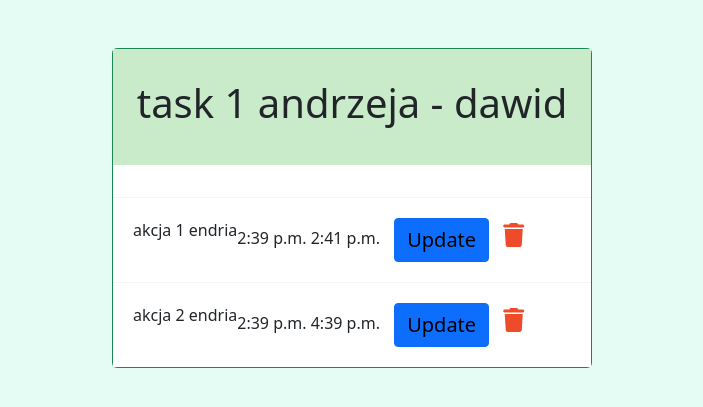
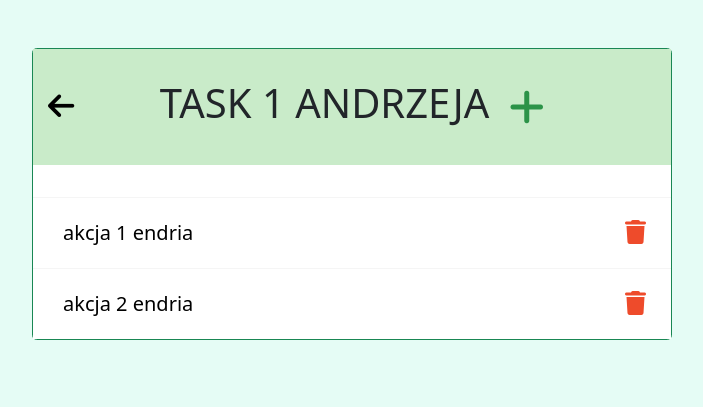
Before and after one commit to dawid809/ToDoList-Django, a Django app: page /action-list/50/ in a window 1280 px wide. Shown: the part 60-467 px from the top of the page, without its empty margins (288-991 px from the left). Run offline with Django 4.2, Linux system fonts and the light colour scheme; a user stored in the database is signed in; data comes from the database, SQL or seed files in the repository; both versions use the stored data as it was after the commit; some libraries are stand-ins or nearby versions.

Commit message:
Action CRUD completed

```diff
--- a/base/templates/base/action_delete_form.html
+++ b/base/templates/base/action_delete_form.html
@@ -3,7 +3,7 @@
 {% block title %}Action delete{% endblock %}
 
 {% block content %}
-<div class="d-flex flex-column w-100 bg-todo m-auto p-lg-2 border border-success rounded-3">
+<div class="d-flex flex-column w-75 bg-todo m-auto p-lg-2 border border-success rounded-3">
     <div class="d-flex align-items-center justify-content-center position-relative">
         <h1 class="text-center">Action delete</h1>
         <a class="position-absolute start-0 back-arrow" href="{% url 'action-list' action.task.id %}">
--- a/base/templates/base/action_list.html
+++ b/base/templates/base/action_list.html
@@ -4,10 +4,19 @@
 
 {% block content %}
 <div
-  class="d-flex flex-column w-75 bg-todo m-auto border border-success rounded-3"
+  class="d-flex flex-column w-100 bg-todo m-auto border border-success rounded-3"
 >
   <div class="task-header">
-    <h1 class="text-center">{{task_name}} - {{request.user}}</h1>
+      <div class="d-flex align-items-center justify-content-center position-relative">
+        <a class="position-absolute start-0 back-arrow" href="{% url 'task-list'%}">
+            <i class="fa-solid fa-arrow-left"></i>
+          </a>
+            <h1 class="text-center">{{task_name|upper}}</h1>
+            <a href="{% url 'action-create' view.kwargs.task_pk %}" class="add-button" style="margin-left: 20px;">
+              <i class="fa-solid fa-plus"></i>
+            </a>
+    </div>
+  </a>
   </div>
   <div class="task-item-wrapper">
     <div class="d-flex align-items-center justify-content-between p-3"></div>
@@ -15,21 +24,14 @@
     {% for action in actions %}
     <div class="task-wrapper">
       <div class="task-title">
-        <div style="display: flex;">
-          <div>{{action.name}}</div>
-          <div>
-           <span> {{action.started_at}}</span>
-           <span>{{action.ended_at}}</span>
-           <a  href="{% url 'action-update' action.task.id action.id %}" class="btn btn-primary">
-            Update
+           <a  href="{% url 'action-update' action.task.id action.id %}">
+            {{action.name}}
             </a>
+          </div>
             <a class="action-icon" href="{% url 'action-delete' action.task.id action.id %}"
               ><i class="fa-solid fa-trash"></i
             ></a>
-          </div>
-        </div>
       </div>
-    </div>
     {% endfor %}
     {% else %}
     <div class="task-wrapper">
--- a/base/templates/base/action_update_form.html
+++ b/base/templates/base/action_update_form.html
@@ -3,6 +3,7 @@
 {% block title %}Action update{% endblock %}
 
 {% block content %}
+<div class="form-body">
     <div class="d-flex flex-column w-100 bg-todo m-auto p-lg-2 border border-success rounded-3">
         <div class="d-flex align-items-center justify-content-center position-relative">
             <h1 class="text-center">Action update</h1>
@@ -17,4 +18,5 @@
         </form>
 
     </div>
+</div>
 {% endblock %}
--- a/base/templates/base/task_update_form.html
+++ b/base/templates/base/task_update_form.html
@@ -15,9 +15,6 @@
             {% csrf_token %} {{form.as_p}}
             <input class="btn btn-primary" type="submit" value="Update" />
         </form>
-        <a  href="{% url 'action-create' task.id %}" class="btn btn-primary" style="position: absolute; bottom:30px; right: 30px;width: 120px;">
-        Add action
-        </a>
         <!-- <input class="btn btn-primary" value="Add action" data-bs-toggle="modal" data-bs-target="#models-action" style="position: absolute; bottom:30px; right: 30px;width: 120px;">
         <div class="modal fade" tabindex="-1" id="models-action" data-bs-backdrop="static"  data-bs-keyboard="false">
             <div class="modal-dialog">
@@ -42,5 +39,6 @@
           </div>
         {% block modal %} -->
         {% endblock %}
+      </div>
 </div>
 {% endblock %}
--- a/base/urls.py
+++ b/base/urls.py
@@ -5,17 +5,14 @@ from django.contrib.auth.views import LogoutView
 
 urlpatterns = [
     path('', TaskList.as_view(), name='task-list'),
-    # path('task/<int:pk>/', TaskDetail.as_view(), name='task-detail'),
-    #(r'^task-update/?P<int:pk>[\d]+)/$
     path('task-create/', TaskCreate.as_view(), name='task-create'),
     path('task-update/<int:pk>/', TaskUpdate.as_view(), name='task-update'),
     path('task-delete/<int:pk>/', TaskDelete.as_view(), name='task-delete'),
 
-    path('task-update/<int:pk>/action-create/', ActionCreate.as_view(), name='action-create'),
-
+    #path('r^/action-create/(?P<int:task_pk>[\w-]+)/$', ActionCreate.as_view(), name='action-create'),
+    path('action-create/<int:task_pk>/', ActionCreate.as_view(), name='action-create'),
     path('action-list/<int:task_pk>/', ActionList.as_view(), name='action-list'),
     path('action-update/<int:task_pk>/<int:pk>/', ActionUpdate.as_view(), name='action-update'),
-    path('action-update/<int:pk>/', ActionUpdate.as_view(), name='action-update'),
     path('action-delete/<int:task_pk>/<int:pk>/', ActionDelete.as_view(), name='action-delete'),
 
     path('login/', CustomLogin.as_view(), name='login'),
--- a/base/views.py
+++ b/base/views.py
@@ -1,9 +1,4 @@
-
-from re import T
-from django import forms
-from django.forms.widgets import PasswordInput, TextInput
-
-from django.shortcuts import get_object_or_404, render, redirect
+from django.shortcuts import get_object_or_404, redirect
 from django.views.generic.list import ListView
 from django.views.generic.detail import DetailView
 from django.views.generic.edit import CreateView, UpdateView, DeleteView, FormView
@@ -14,66 +9,48 @@ from django.contrib.auth.forms import UserCreationForm
 from django.contrib.auth import login
 from bootstrap_datepicker_plus.widgets import DateTimePickerInput, TimePickerInput
 
-from django.views.generic.edit import ModelFormMixin
 from django.contrib.auth.models import User
 
 
 from django.urls import reverse_lazy
 
-from base.forms import Form1, Form2
-
 from .models import Action, Task
 # Create your views here.
 
 
-# class ActionList(LoginRequiredMixin, ListView):
-#     model = Action
-#     context_object_name = 'actions'
-#     # paginate_by = 5
-#     # template_name = 'base/tasks.html'
-#     def get_context_data(self, **kwargs):
-#         context =  super().get_context_data(**kwargs)
-#         context['actions'] = context['actions'].filter(user=self.request.user)
-#        # context['count-hours'] = context['actions'].filter()
-#         #context['count-hours'] = context['actions'].filter(calctime2=calctime2)
-#        # context['actions'] = context['actions'].filter(task)
-#        # print('print', context['actions'][1].ended_at) #odwolanie do pola ended dla 1 elementu slownika
-#         return context
-
 class ActionList(LoginRequiredMixin, ListView):
     model = Action
     context_object_name = 'actions'
+
     def get_context_data(self, **kwargs):
-        print(kwargs)
         context =  super().get_context_data(**kwargs)
         print(kwargs)
         context['actions'] = context['actions'].filter(task = self.kwargs['task_pk'])
         name = Task.objects.get(id=self.kwargs['task_pk'])
         context['task_name'] = name
         print(context)
-        #context['actions'] = context['actions'].filter(user=self.request.user)
         return context
 
+
 # ModelFormMixin , FormMixin
+    # hidden
+    # get initial value
+    # id task by pattern(?=123)
 class ActionCreate(LoginRequiredMixin, CreateView):
     model = Action
-    fields =  ['name', 'started_at', 'ended_at', 'task', 'user']
+    fields =  ['name', 'started_at', 'ended_at', 'user', 'task']
     template_name_suffix = '_create_form'
 
     def get_success_url(self):
-        task_id=self.kwargs['pk']
-        return reverse_lazy('task-update', kwargs={'pk': task_id})
+        task_id=self.kwargs['task_pk']
+        return reverse_lazy('action-list', kwargs={'task_pk': task_id})
 
     def get_initial(self):
-        print(self.args)
-        #print('id_taska = ', self.kwargs['pk'])
-        self.initial['task'] = self.kwargs['pk']
-        self.initial['user'] = self.request.user
-
-        # hidden
-        # get initial value
-        # id task by pattern(?=123)
-        return super().get_initial()
+        initial = super().get_initial()
+        print('kwargs: ',self.kwargs)
+        initial['task'] = self.kwargs['task_pk']
+        initial['user'] = self.request.user
+        return initial
 
     def get_form(self):
         form = super().get_form()
@@ -81,7 +58,7 @@ class ActionCreate(LoginRequiredMixin, CreateView):
         # form.fields['ended_at'].widget = DateTimePickerInput()
         form.fields['started_at'].widget = TimePickerInput()
         form.fields['ended_at'].widget = TimePickerInput()
-        form.fields['task'].queryset = Task.objects.filter(id = self.kwargs['pk'])
+        form.fields['task'].queryset = Task.objects.filter(id = self.kwargs['task_pk'])
         form.fields['user'].queryset = User.objects.filter(username = self.request.user)
         return form
 
@@ -99,15 +76,8 @@ class ActionUpdate(LoginRequiredMixin, UpdateView):
         task_id=self.kwargs['task_pk']
         return reverse_lazy('action-list', kwargs={'task_pk': task_id})
 
-    #success_url = reverse_lazy('action-list:action.task.id')
-
-    def get_object(self):
-       return get_object_or_404(Action,
-                                id=self.kwargs['pk'],
-                                task=self.kwargs['task_pk'])
-
     def get_initial(self):
-        print(self.args)
+        print(self.kwargs)
         print('id_taska = ', self.kwargs['task_pk'])
         return super().get_initial()
 
@@ -117,53 +87,16 @@ class ActionUpdate(LoginRequiredMixin, UpdateView):
         form.fields['ended_at'].widget = TimePickerInput()
         return form
 
-    # def get_success_url(self):
-    #     print(self.kwargs)
-    #     task_id=self.kwargs['task_pk']
-    #     action_id=self.kwargs['pk']
-    #     print(task_id, action_id)
-    #     return reverse_lazy('action-list', kwargs={'task_pk': task_id, 'action_pk': action_id})
-
-    # def get_queryset(self):
-    #     queryset = super(ActionUpdate, self).get_queryset()
-    #     return queryset.filter(task=self.kwargs['task_pk'])
-
-    # def get_initial(self):
-    #     print(self.args)
-    #     #print('id_taska = ', self.kwargs['pk'])
-    #     self.initial['task'] = self.kwargs['pk']
-    #     self.initial['user'] = self.request.user
-
-    #     # hidden
-    #     # get initial value
-    #     # id task by pattern(?=123)
-    #     return super().get_initial()
-
-    # def get_form(self):
-    #     form = super().get_form()
-    #     # form.fields['started_at'].widget = DateTimePickerInput()
-    #     # form.fields['ended_at'].widget = DateTimePickerInput()
-    #     form.fields['started_at'].widget = TimePickerInput()
-    #     form.fields['ended_at'].widget = TimePickerInput()
-    #     form.fields['task'].queryset = Task.objects.filter(id = self.kwargs['pk'])
-    #     form.fields['user'].queryset = User.objects.filter(username = self.request.user)
-    #     return form
-
-    # def form_valid(self, form):
-    #     form.instance.user = self.request.user
-    #     return super(ActionUpdate, self).form_valid(form)
-
 
 class ActionDelete(LoginRequiredMixin, DeleteView):
     model = Action
     success_url = reverse_lazy('task-list')
     template_name_suffix = '_delete_form'
 
+
 class TaskList(LoginRequiredMixin, ListView):
     model = Task
     context_object_name = 'tasks'
-    # paginate_by = 5
-    # template_name = 'base/tasks.html'
 
     def get_context_data(self, **kwargs):
         context =  super().get_context_data(**kwargs)
@@ -180,6 +113,7 @@ class TaskDetail(LoginRequiredMixin, DetailView):
     model = Task
     context_object_name = 'task'
 
+
 class TaskCreate(LoginRequiredMixin, CreateView):
     model = Task
     fields =  ['title', 'description', 'complete']
@@ -189,6 +123,7 @@ class TaskCreate(LoginRequiredMixin, CreateView):
     def form_valid(self, form):
         form.instance.user = self.request.user
         return super(TaskCreate, self).form_valid(form)
+
 
 class TaskUpdate(LoginRequiredMixin, UpdateView):
     model = Task
@@ -202,11 +137,13 @@ class TaskDelete(LoginRequiredMixin, DeleteView):
     success_url = reverse_lazy('task-list')
     template_name_suffix = '_delete_form'
 
+
 class CustomLogin(LoginView):
     fields = '__all__'
     redirect_authenticated_user = True
     def get_success_url(self):
         return reverse_lazy('task-list')
+
 
 class RegisterPage(FormView):
     template_name = 'registration/register.html'
```
Also changed, not shown: base/forms.py (+0 -15 lines), base/templates/base/action_create_form.html (+21 -9 lines), base/templates/base/two_models.html (deleted, +0 -14 lines), db.sqlite3. Lines whose indentation alone changed are shown as unchanged.
